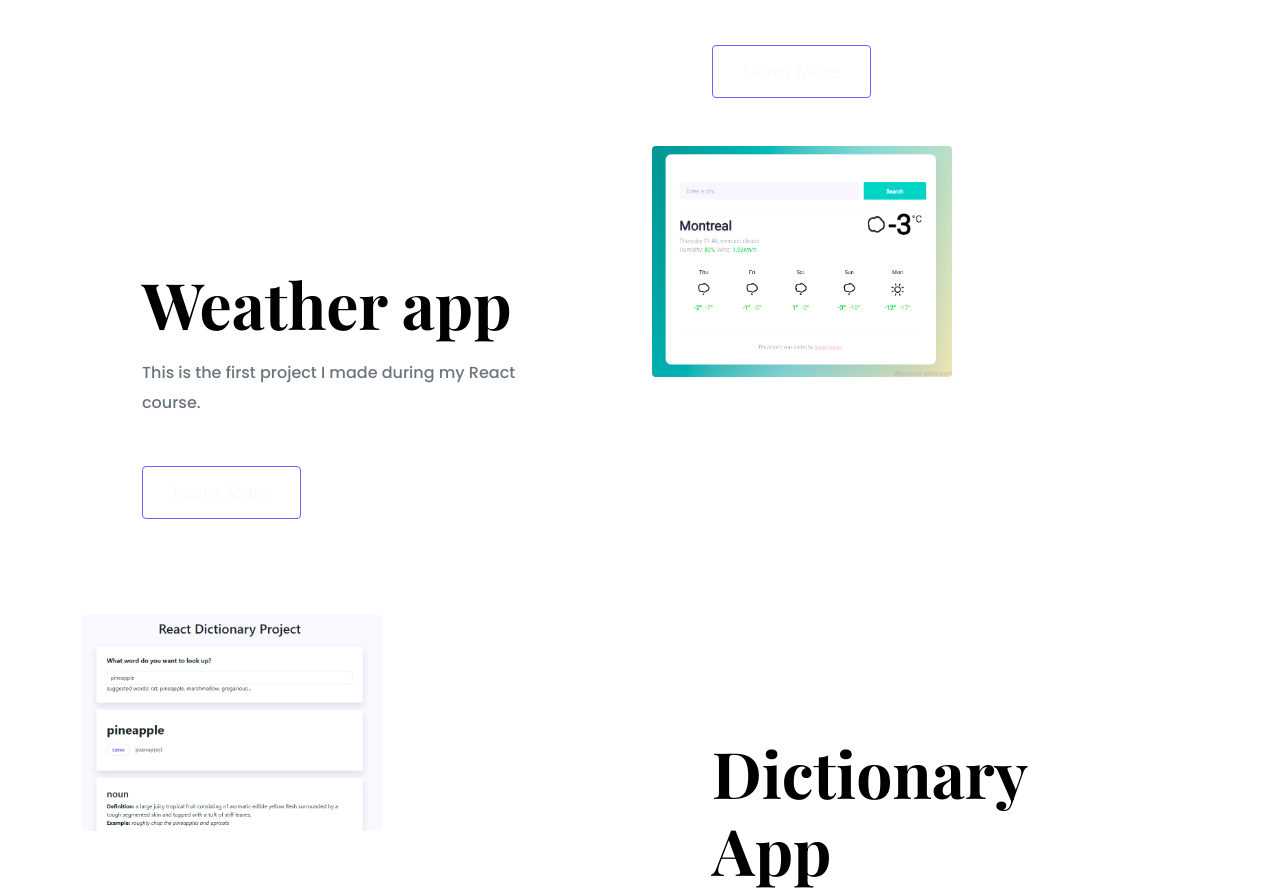
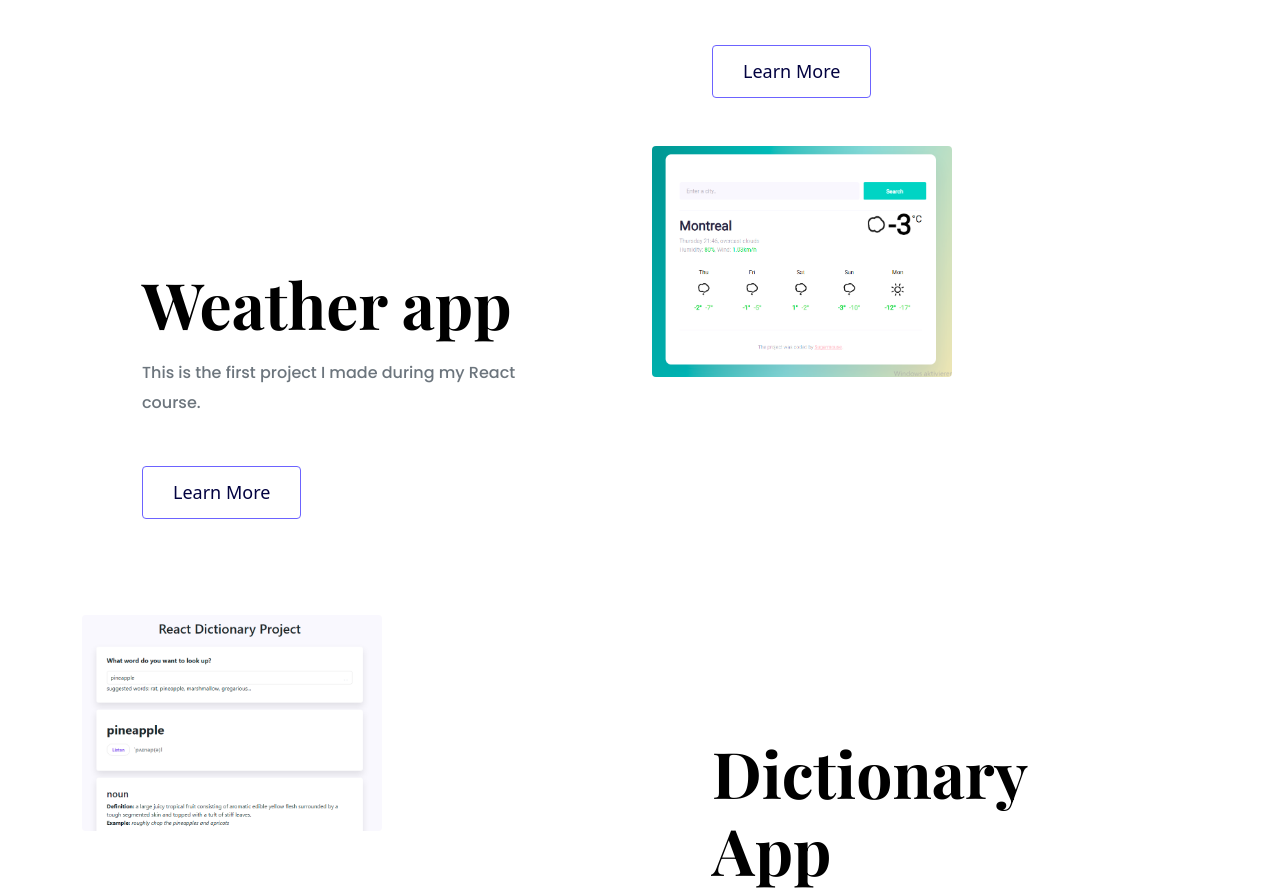
Before and after one commit to Countess-Magpyr/myportfolio, a plain HTML site: page index.html in a window 1280 px wide. Shown: the part 1156-2048 px from the top of the page. Drawn offline with nearby package versions, Linux system fonts and the light colour scheme.

Commit message:
color change buttons

```diff
--- a/src/styles.css
+++ b/src/styles.css
@@ -79,7 +79,7 @@ p {
 }
 
 .btn-branding-outline {
-  color: #fafafc;
+  color: #020240;
   border-radius: 4px;
   border: 1px solid #6c63ff;
   font-size: 18px;
```
